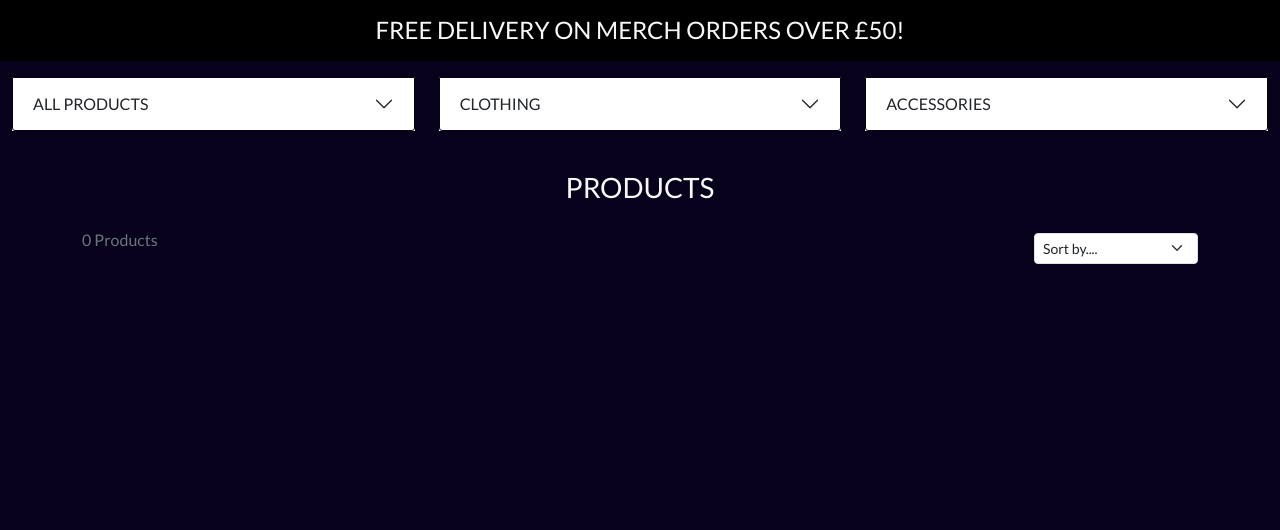
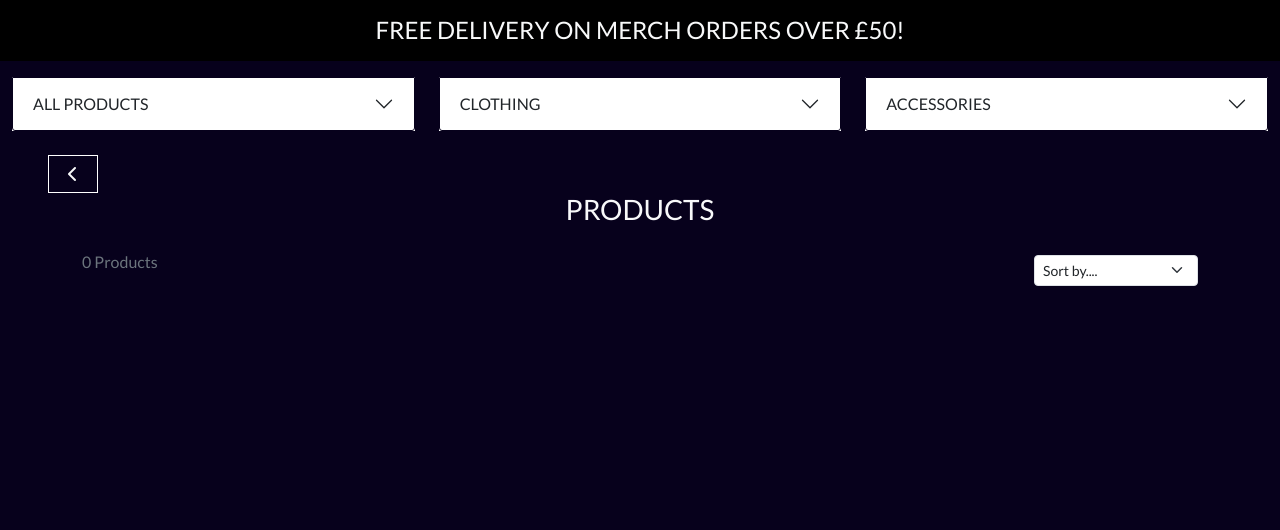
Before and after one commit to francesco-saponaro/crypthome, a Django app: page /merch/ in a window 1280 px wide. Shown: the part 104-634 px from the top of the page. Run offline with Django 3.2, Linux system fonts and the light colour scheme; data that the repository does not hold is empty; parts of the project's set-up code (start-up, migrations or seed data) failed here and were passed over; some libraries are stand-ins or nearby versions.

Commit message:
Add go back button functionality on all relevant pages

```diff
--- a/merch/templates/merch/all_merch.html
+++ b/merch/templates/merch/all_merch.html
@@ -30,8 +30,21 @@
     <!-- Crypthomerch accordion, title and badges -->
     <!-- Accordion -->
     {% include "includes/products-menu-accordion.html" %}
+    <!-- Back button -->
+    <div class="container-fluid ps-3 ps-sm-5 mt-2">
+        <div class="row">
+            <div class="col-12 float-start">
+                <a href="{{ request.META.HTTP_REFERER }}" class="btn bg-main text-light border-white rounded-0 back-btn">
+                    <span class="icon">
+                        <i class="fas fa-chevron-left"></i>
+                    </span>
+                </a>
+            </div>
+        </div>
+    </div>
+
     <div class="container-fluid">
-        <div class="row pt-4 pb-2">
+        <div class="row pb-2">
             <div class="col-12 text-center">
                 <!-- Title -->
                 <h3 class="text-uppercase mb-0">Products</h3>
--- a/static/css/base.css
+++ b/static/css/base.css
@@ -235,6 +235,10 @@ input[name='q']::-ms-input-placeholder, input[name='token-amount']::-ms-input-pl
     color:black !important;
 }
 
+.portfolio-btn-container {
+    height:1px;
+}
+
 /* Token page */
 .token-pg-container {
     padding-left: 48px;
@@ -332,7 +336,7 @@ input[name='q']::-ms-input-placeholder, input[name='token-amount']::-ms-input-pl
     font-size: 25px;
 }
 
-.back-btn {
+.tokenpg-back-btn {
     font-size: 10px;
 }
 
```
Also changed, not shown: home/templates/home/buy_token.html (+16 -4 lines), home/templates/home/portfolio.html (+14 -1 lines), home/templates/home/watchlist.html (+14 -1 lines), merch/templates/merch/product_detail.html (+13 -0 lines), profiles/templates/profiles/profile.html (+14 -1 lines).
